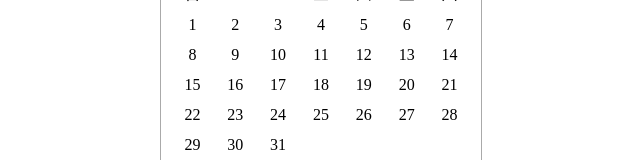
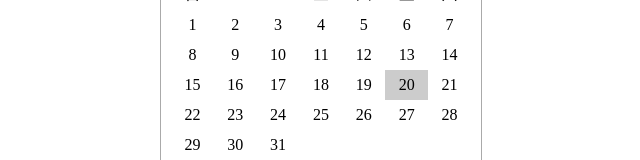
Before and after one commit to XieZongChen/practice-react, a React (Vite) app: page / in a window 1280 px wide. Shown: the part 335-495 px from the top of the page, without its empty margins (319-959 px from the left). Built offline with nearby package versions, Linux system fonts and the light colour scheme.

Commit message:
feat: calendar 组件非受控模式开发

```diff
--- a/src/components/calendar/index.css
+++ b/src/components/calendar/index.css
@@ -24,7 +24,8 @@
   line-height: 30px;
 }
 
-.day:hover {
+.day:hover,
+.selected {
   background-color: #ccc;
   cursor: pointer;
 }
--- a/src/components/calendar/index.tsx
+++ b/src/components/calendar/index.tsx
@@ -1,9 +1,17 @@
-import { useState } from 'react';
+import { FC, useState } from 'react';
 import './index.css';
 import { daysOfMonth, firstDayOfMonth } from './helper';
 
-export function Calendar() {
-  const [date, setDate] = useState(new Date());
+interface ICalendarProps {
+  defaultValue?: Date;
+  onChange?: (date: Date) => void;
+}
+
+export const Calendar: FC<ICalendarProps> = ({
+  defaultValue = new Date(),
+  onChange,
+}) => {
+  const [date, setDate] = useState(defaultValue);
 
   const handlePrevMonth = () => {
     setDate(new Date(date.getFullYear(), date.getMonth() - 1, 1));
@@ -25,11 +33,24 @@ export function Calendar() {
 
     // 将当月日期填入
     for (let i = 1; i <= daysCount; i++) {
-      days.push(
-        <div key={i} className='day'>
-          {i}
-        </div>
-      );
+      const clickHandler = () => {
+        const curDate = new Date(date.getFullYear(), date.getMonth(), i);
+        setDate(curDate);
+        onChange?.(curDate);
+      };
+      if (i === date.getDate()) {
+        days.push(
+          <div key={i} className='day selected' onClick={() => clickHandler()}>
+            {i}
+          </div>
+        );
+      } else {
+        days.push(
+          <div key={i} className='day' onClick={() => clickHandler()}>
+            {i}
+          </div>
+        );
+      }
     }
 
     return days;
@@ -56,4 +77,4 @@ export function Calendar() {
       </div>
     </div>
   );
-}
+};
```
